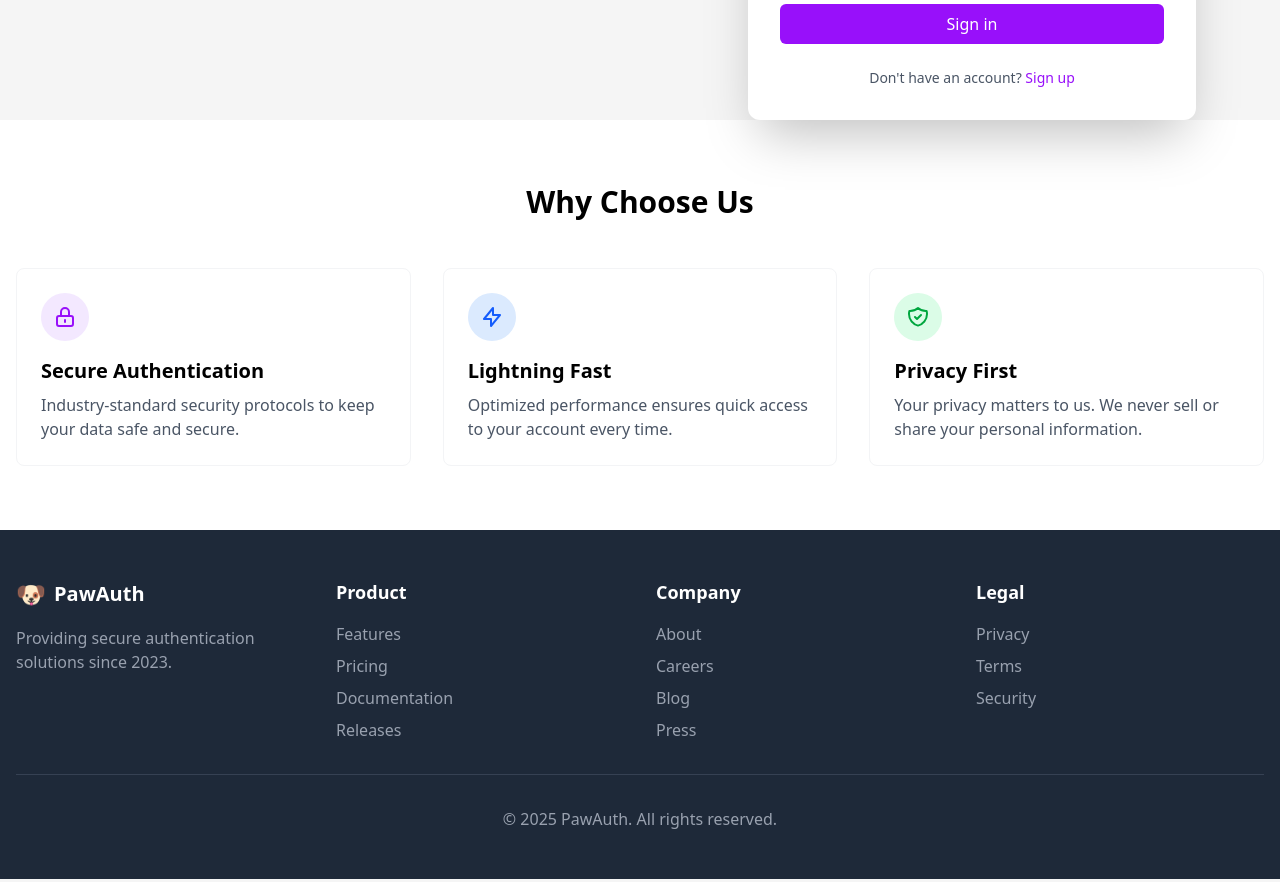
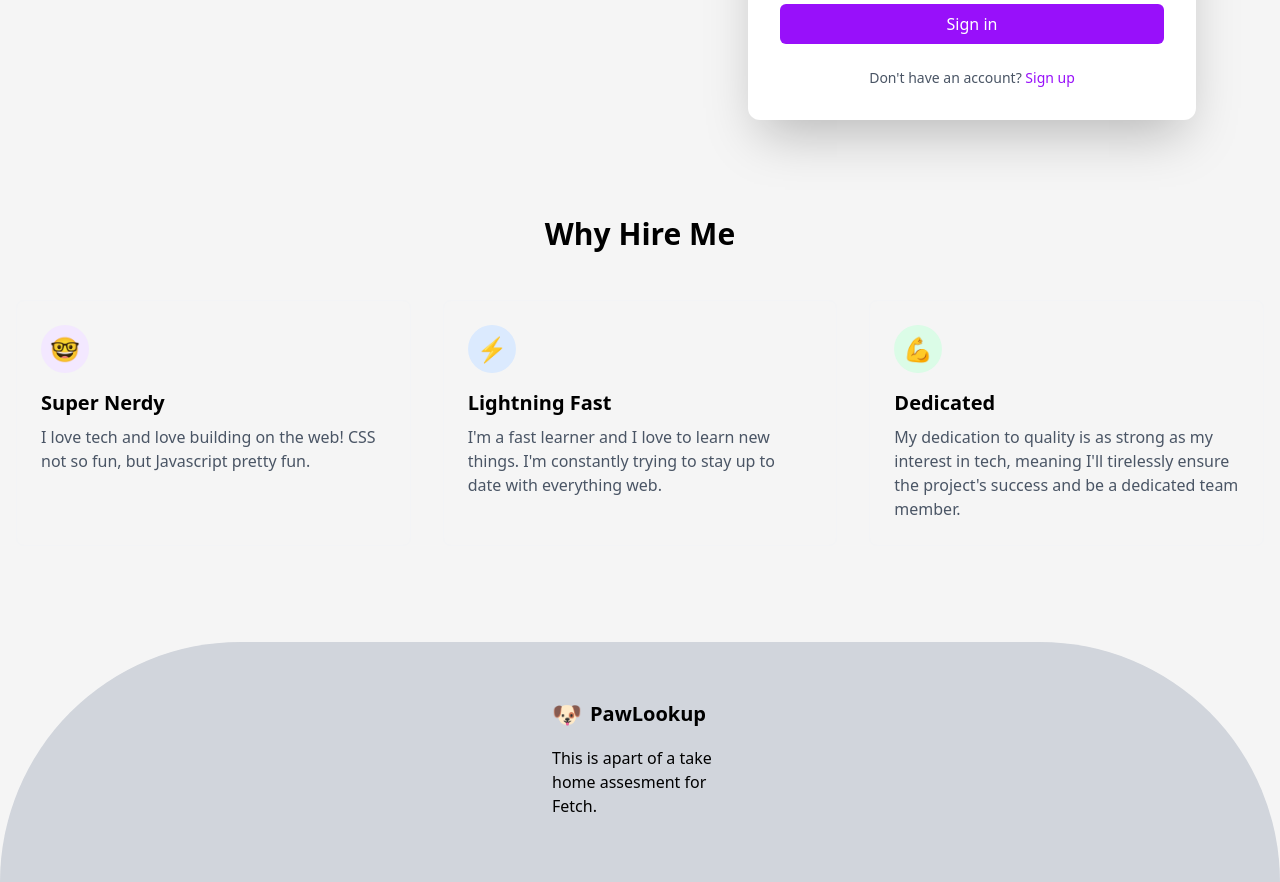
Before and after one commit to dan-myles/fetch-take-home, a Next.js app: page / in a window 1280 px wide. Shown: the part 440-1322 px from the top of the page. Built offline with nearby package versions, Linux system fonts and the light colour scheme.

Commit message:
feat: adding api definitions (rough)

```diff
--- a/src/app/page.tsx
+++ b/src/app/page.tsx
@@ -40,81 +40,41 @@ const Page = () => {
         </section>
 
         {/* Features Section */}
-        <section className="py-16 bg-white">
+        <section className="py-24">
           <div className="container mx-auto px-4">
             <h2 className="text-3xl font-bold text-center mb-12">
-              Why Choose Us
+              Why Hire Me
             </h2>
             <div className="grid md:grid-cols-3 gap-8">
               <div className="p-6 border border-gray-100 rounded-lg hover:shadow-md transition-shadow">
-                <div className="w-12 h-12 bg-purple-100 rounded-full flex items-center justify-center mb-4">
-                  <svg
-                    xmlns="http://www.w3.org/2000/svg"
-                    className="h-6 w-6 text-purple-600"
-                    fill="none"
-                    viewBox="0 0 24 24"
-                    stroke="currentColor"
-                  >
-                    <path
-                      strokeLinecap="round"
-                      strokeLinejoin="round"
-                      strokeWidth={2}
-                      d="M12 15v2m-6 4h12a2 2 0 002-2v-6a2 2 0 00-2-2H6a2 2 0 00-2 2v6a2 2 0 002 2zm10-10V7a4 4 0 00-8 0v4h8z"
-                    />
-                  </svg>
+                <div className="w-12 h-12 bg-purple-100 rounded-full flex items-center justify-center mb-4 text-2xl">
+                  🤓
                 </div>
-                <h3 className="text-xl font-semibold mb-2">
-                  Secure Authentication
-                </h3>
+                <h3 className="text-xl font-semibold mb-2">Super Nerdy</h3>
                 <p className="text-gray-600">
-                  Industry-standard security protocols to keep your data safe
-                  and secure.
+                  I love tech and love building on the web! CSS not so fun, but
+                  Javascript pretty fun.
                 </p>
               </div>
               <div className="p-6 border border-gray-100 rounded-lg hover:shadow-md transition-shadow">
-                <div className="w-12 h-12 bg-blue-100 rounded-full flex items-center justify-center mb-4">
-                  <svg
-                    xmlns="http://www.w3.org/2000/svg"
-                    className="h-6 w-6 text-blue-600"
-                    fill="none"
-                    viewBox="0 0 24 24"
-                    stroke="currentColor"
-                  >
-                    <path
-                      strokeLinecap="round"
-                      strokeLinejoin="round"
-                      strokeWidth={2}
-                      d="M13 10V3L4 14h7v7l9-11h-7z"
-                    />
-                  </svg>
+                <div className="w-12 h-12 bg-blue-100 rounded-full flex items-center justify-center mb-4 text-2xl">
+                  ⚡
                 </div>
                 <h3 className="text-xl font-semibold mb-2">Lightning Fast</h3>
                 <p className="text-gray-600">
-                  Optimized performance ensures quick access to your account
-                  every time.
+                  I'm a fast learner and I love to learn new things. I'm
+                  constantly trying to stay up to date with everything web.
                 </p>
               </div>
               <div className="p-6 border border-gray-100 rounded-lg hover:shadow-md transition-shadow">
-                <div className="w-12 h-12 bg-green-100 rounded-full flex items-center justify-center mb-4">
-                  <svg
-                    xmlns="http://www.w3.org/2000/svg"
-                    className="h-6 w-6 text-green-600"
-                    fill="none"
-                    viewBox="0 0 24 24"
-                    stroke="currentColor"
-                  >
-                    <path
-                      strokeLinecap="round"
-                      strokeLinejoin="round"
-                      strokeWidth={2}
-                      d="M9 12l2 2 4-4m5.618-4.016A11.955 11.955 0 0112 2.944a11.955 11.955 0 01-8.618 3.04A12.02 12.02 0 003 9c0 5.591 3.824 10.29 9 11.622 5.176-1.332 9-6.03 9-11.622 0-1.042-.133-2.052-.382-3.016z"
-                    />
-                  </svg>
+                <div className="w-12 h-12 bg-green-100 rounded-full flex items-center justify-center mb-4 text-2xl">
+                  💪
                 </div>
-                <h3 className="text-xl font-semibold mb-2">Privacy First</h3>
+                <h3 className="text-xl font-semibold mb-2">Dedicated</h3>
                 <p className="text-gray-600">
-                  Your privacy matters to us. We never sell or share your
-                  personal information.
+                  My dedication to quality is as strong as my interest in tech,
+                  meaning I'll tirelessly ensure the project's success and be a
+                  dedicated team member.
                 </p>
               </div>
             </div>
@@ -123,129 +83,17 @@ const Page = () => {
       </main>
 
       {/* Footer */}
-      <footer className="bg-gray-800 text-white py-12">
-        <div className="container mx-auto px-4">
-          <div className="grid md:grid-cols-4 gap-8">
-            <div>
-              <div className="flex items-center space-x-2 mb-4">
-                <span className="text-2xl" role="img" aria-label="Dog emoji">
-                  🐶
-                </span>
-                <span className="font-bold text-xl">PawAuth</span>
-              </div>
-              <p className="text-gray-400">
-                Providing secure authentication solutions since 2023.
-              </p>
-            </div>
-            <div>
-              <h3 className="font-semibold text-lg mb-4">Product</h3>
-              <ul className="space-y-2">
-                <li>
-                  <a
-                    href="#"
-                    className="text-gray-400 hover:text-white transition-colors"
-                  >
-                    Features
-                  </a>
-                </li>
-                <li>
-                  <a
-                    href="#"
-                    className="text-gray-400 hover:text-white transition-colors"
-                  >
-                    Pricing
-                  </a>
-                </li>
-                <li>
-                  <a
-                    href="#"
-                    className="text-gray-400 hover:text-white transition-colors"
-                  >
-                    Documentation
-                  </a>
-                </li>
-                <li>
-                  <a
-                    href="#"
-                    className="text-gray-400 hover:text-white transition-colors"
-                  >
-                    Releases
-                  </a>
-                </li>
-              </ul>
-            </div>
-            <div>
-              <h3 className="font-semibold text-lg mb-4">Company</h3>
-              <ul className="space-y-2">
-                <li>
-                  <a
-                    href="#"
-                    className="text-gray-400 hover:text-white transition-colors"
-                  >
-                    About
-                  </a>
-                </li>
-                <li>
-                  <a
-                    href="#"
-                    className="text-gray-400 hover:text-white transition-colors"
-                  >
-                    Careers
-                  </a>
-                </li>
-                <li>
-                  <a
-                    href="#"
-                    className="text-gray-400 hover:text-white transition-colors"
-                  >
-                    Blog
-                  </a>
-                </li>
-                <li>
-                  <a
-                    href="#"
-                    className="text-gray-400 hover:text-white transition-colors"
-                  >
-                    Press
-                  </a>
-                </li>
-              </ul>
-            </div>
-            <div>
-              <h3 className="font-semibold text-lg mb-4">Legal</h3>
-              <ul className="space-y-2">
-                <li>
-                  <a
-                    href="#"
-                    className="text-gray-400 hover:text-white transition-colors"
-                  >
-                    Privacy
-                  </a>
-                </li>
-                <li>
-                  <a
-                    href="#"
-                    className="text-gray-400 hover:text-white transition-colors"
-                  >
-                    Terms
-                  </a>
-                </li>
-                <li>
-                  <a
-                    href="#"
-                    className="text-gray-400 hover:text-white transition-colors"
-                  >
-                    Security
-                  </a>
-                </li>
-              </ul>
-            </div>
+      <footer className="flex flex-row justify-center pt-10 bg-gray-300 rounded-t-[400px]">
+        <div className="my-auto  rounded-t-3xl p-4 max-w-52 mb-12">
+          <div className="flex items-center space-x-2 mb-4">
+            <span className="text-2xl" role="img" aria-label="Dog emoji">
+              🐶
+            </span>
+            <span className="font-bold text-xl">PawLookup</span>
           </div>
-          <div className="border-t border-gray-700 mt-8 pt-8 text-center text-gray-400">
-            <p>
-              &copy; {new Date().getFullYear()} PawAuth. All rights reserved.
-            </p>
-          </div>
+          <p className="text-black">
+            This is apart of a take home assesment for Fetch.
+          </p>
         </div>
       </footer>
     </div>
--- /dev/null
+++ b/src/lib/api.ts
@@ -0,0 +1,25 @@
+const API_URL = "https://frontend-take-home-service.fetch.com";
+
+const API_ENDPOINTS = {
+  login: `${API_URL}/auth/login`,
+};
+
+const login = async (email: string, password: string) => {
+  const response = await fetch(API_ENDPOINTS.login, {
+    method: "POST",
+    headers: {
+      "Content-Type": "application/json",
+    },
+    body: JSON.stringify({ email, password }),
+  });
+  return response.json();
+};
+
+const fetchDogs = async () => {
+  const response = await fetch(`${API_URL}/dogs`);
+  return response.json();
+};
+
+export const API = {
+  fetchDogs,
+};
```
